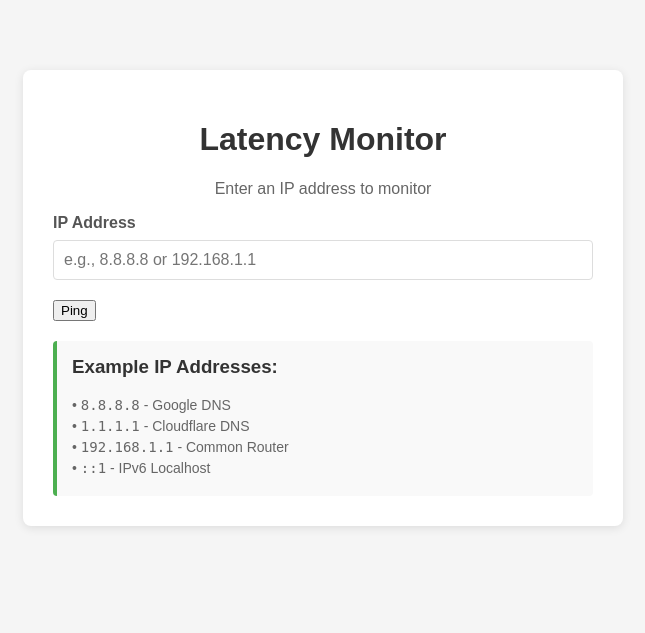
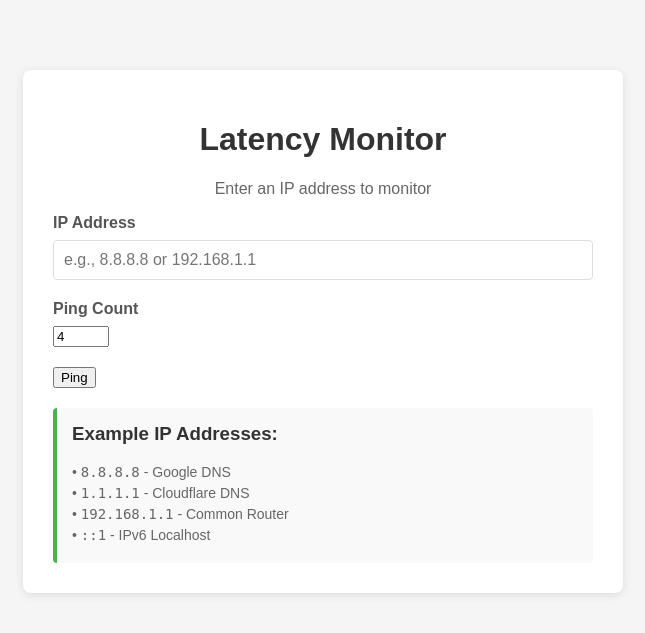
Before and after one commit to gerhard-du-toit/coding-projects, a Flask app: page / in a window 1280 px wide. Shown: the top 633 px of the page, without its empty margins (317-962 px from the left). Run offline with Flask 3, Linux system fonts and the light colour scheme.

Commit message:
Started adding multiple ping option with some extra graphing options

```diff
--- a/app.py
+++ b/app.py
@@ -1,8 +1,9 @@
 from flask import Flask, render_template, request, jsonify
 from flask_wtf import FlaskForm
-from wtforms import StringField, SubmitField
-from wtforms.validators import DataRequired, IPAddress
+from wtforms import StringField, IntegerField, SubmitField
+from wtforms.validators import DataRequired, IPAddress, NumberRange
 import ipaddress
+import statistics
 from monitor.ping_monitor import PingMonitor
 
 app = Flask(__name__)
@@ -18,6 +19,14 @@ class IPAddressForm(FlaskForm):
             IPAddress(message='Invalid IP address format')
         ]
     )
+    ping_count = IntegerField(
+        'Ping Count',
+        default=4,
+        validators=[
+            DataRequired(message='Ping count is required'),
+            NumberRange(min=1, max=20, message='Ping count must be between 1 and 20')
+        ]
+    )
     submit = SubmitField('Ping')
 
 
@@ -30,16 +39,35 @@ def home():
 
     if form.validate_on_submit():
         ip = form.ip_address.data
+        ping_count = form.ping_count.data
         try:
             # Validate IP address
             ipaddress.ip_address(ip)
-            monitor = PingMonitor(host=ip)
-            ping_data = monitor.ping_once()
+            monitor = PingMonitor(host=ip, window_size=ping_count, interval=0.5)
+            ping_results = monitor.ping_batch(ping_count)
+            successful = [r for r in ping_results if r.get('success')]
+            latencies = [r.get('latency') for r in successful if r.get('latency') is not None]
 
-            if ping_data.get('success'):
-                result = f"Ping successful to {ip}: {ping_data.get('latency'):.2f} ms"
+            ping_data = {
+                'host': ip,
+                'count': ping_count,
+                'results': ping_results,
+                'success_count': len(successful),
+                'loss_count': ping_count - len(successful),
+                'min_latency': min(latencies) if latencies else None,
+                'max_latency': max(latencies) if latencies else None,
+                'avg_latency': statistics.mean(latencies) if latencies else None,
+                'max_display_latency': max(latencies) if latencies else 100
+            }
+
+            if ping_data['success_count'] > 0:
+                result = (
+                    f"Pinged {ip} {ping_count} times: "
+                    f"{ping_data['success_count']} success, {ping_data['loss_count']} loss, "
+                    f"avg {ping_data['avg_latency']:.2f} ms"
+                )
             else:
-                error = f"Ping failed for {ip}."
+                error = f"All pings to {ip} failed."
         except ValueError:
             error = "Invalid IP address"
 
--- a/templates/index.html
+++ b/templates/index.html
@@ -127,6 +174,18 @@
                 {% if form.ip_address.errors %}
                     <div class="error">
                         {% for error in form.ip_address.errors %}
+                            <div>{{ error }}</div>
+                        {% endfor %}
+                    </div>
+                {% endif %}
+            </div>
+            <div class="form-group">
+                {{ form.ping_count.label }}
+                {{ form.ping_count(size=10, placeholder="4") }}
+
+                {% if form.ping_count.errors %}
+                    <div class="error">
+                        {% for error in form.ping_count.errors %}
                             <div>{{ error }}</div>
                         {% endfor %}
                     </div>
@@ -152,21 +211,38 @@
 
         {% if ping_data is not none %}
             <div class="results">
-                <h3>Ping Result</h3>
-                <p><strong>Status:</strong>
-                    {% if ping_data['success'] %}
-                        Success
-                    {% else %}
-                        Failure
-                    {% endif %}
-                </p>
-                <p><strong>Latency:</strong>
-                    {% if ping_data['latency'] is not none %}
-                        {{ "%.2f" | format(ping_data['latency']) }} ms
+                <h3>Ping Results for {{ ping_data.host }}</h3>
+                <p><strong>Sent:</strong> {{ ping_data.count }}</p>
+                <p><strong>Success:</strong> {{ ping_data.success_count }}</p>
+                <p><strong>Loss:</strong> {{ ping_data.loss_count }}</p>
+                <p><strong>Average:</strong>
+                    {% if ping_data.avg_latency is not none %}
+                        {{ "%.2f" | format(ping_data.avg_latency) }} ms
                     {% else %}
                         N/A
                     {% endif %}
                 </p>
+                <div class="chart-card">
+                    <h4>Latency Chart</h4>
+                    <div class="chart-grid">
+                        {% for result in ping_data.results %}
+                            {% set bar_height = ((result.latency / ping_data.max_display_latency * 100) if result.latency is not none else 10) %}
+                            <div class="bar-wrapper">
+                                <div class="chart-bar {% if not result.success %}chart-bar-miss{% endif %}"
+                                     style="height: {{ bar_height|round(0) }}%;">
+                                    <span class="bar-value">
+                                        {% if result.latency is not none %}
+                                            {{ result.latency|round(1) }}ms
+                                        {% else %}
+                                            timeout
+                                        {% endif %}
+                                    </span>
+                                </div>
+                                <span class="bar-label">#{{ loop.index }}</span>
+                            </div>
+                        {% endfor %}
+                    </div>
+                </div>
             </div>
         {% endif %}
 
```
Also changed, not shown: other parts of templates/index.html (+47 -0 lines), monitor/ping_monitor.py (+9 -0 lines), 1 other file.
